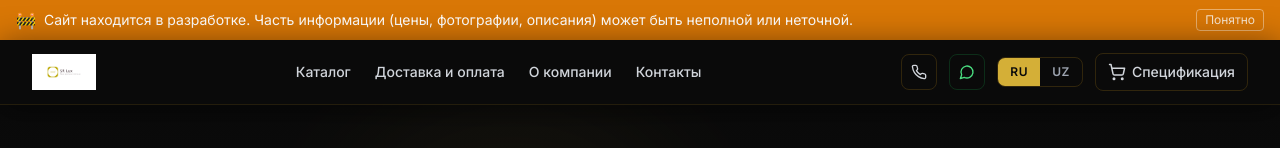
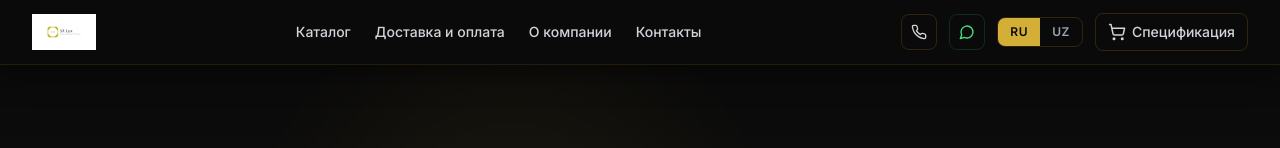
Before and after one commit to sunnat19830414-stack/srlux-premium, a React (Vite) app in the folder frontend/: page / in a window 1280 px wide. Shown: the top 148 px of the page. Built offline with nearby package versions, Linux system fonts and the light colour scheme; no server answers; the HTML template or start-up script is replaced by a standard one.

Commit message:
Remove site-under-development banner

```diff
--- a/frontend/src/App.tsx
+++ b/frontend/src/App.tsx
@@ -1,7 +1,6 @@
 import { useState } from 'react'
 import { BrowserRouter, Navigate, Route, Routes } from 'react-router-dom'
 import type { Product, Variant } from './api/client'
-import DevBanner from './components/DevBanner'
 import FloatingWhatsApp from './components/FloatingWhatsApp'
 import ScrollToTop from './components/ScrollToTop'
 import Footer from './components/Footer'
@@ -99,7 +98,6 @@ export default function App() {
             path="/*"
             element={
               <div className="min-h-screen flex flex-col bg-anthracite-900 text-white font-sans">
-                <DevBanner />
                 <Header cartCount={cartCount} />
                 <main className="flex-1">
                   <Routes>
--- a/frontend/src/components/DevBanner.tsx
+++ /dev/null
@@ -1,37 +0,0 @@
-import { useState } from 'react'
-import { useLocale } from '../contexts/LocaleContext'
-
-export default function DevBanner() {
-  const { lang } = useLocale()
-  const [dismissed, setDismissed] = useState(() => {
-    try { return localStorage.getItem('srlux_dev_banner_dismissed') === '1' } catch { return false }
-  })
-
-  if (dismissed) return null
-
-  const dismiss = () => {
-    try { localStorage.setItem('srlux_dev_banner_dismissed', '1') } catch {}
-    setDismissed(true)
-  }
-
-  const text = lang === 'uz'
-    ? 'Sayt ishlab chiqilmoqda. Ba\'zi ma\'lumotlar (narxlar, rasmlar, tavsiflot) to\'liq bo\'lmasligi yoki noto\'g\'ri bo\'lishi mumkin.'
-    : 'Сайт находится в разработке. Часть информации (цены, фотографии, описания) может быть неполной или неточной.'
-
-  const btnLabel = lang === 'uz' ? 'Tushundim' : 'Понятно'
-
-  return (
-    <div className="bg-amber-600 text-white text-sm py-2 px-4 flex items-center justify-between gap-4">
-      <span className="flex items-center gap-2">
-        <span className="text-base">🚧</span>
-        <span>{text}</span>
-      </span>
-      <button
-        onClick={dismiss}
-        className="shrink-0 text-white/80 hover:text-white border border-white/40 hover:border-white/70 rounded px-2 py-0.5 text-xs transition-colors"
-      >
-        {btnLabel}
-      </button>
-    </div>
-  )
-}
```
